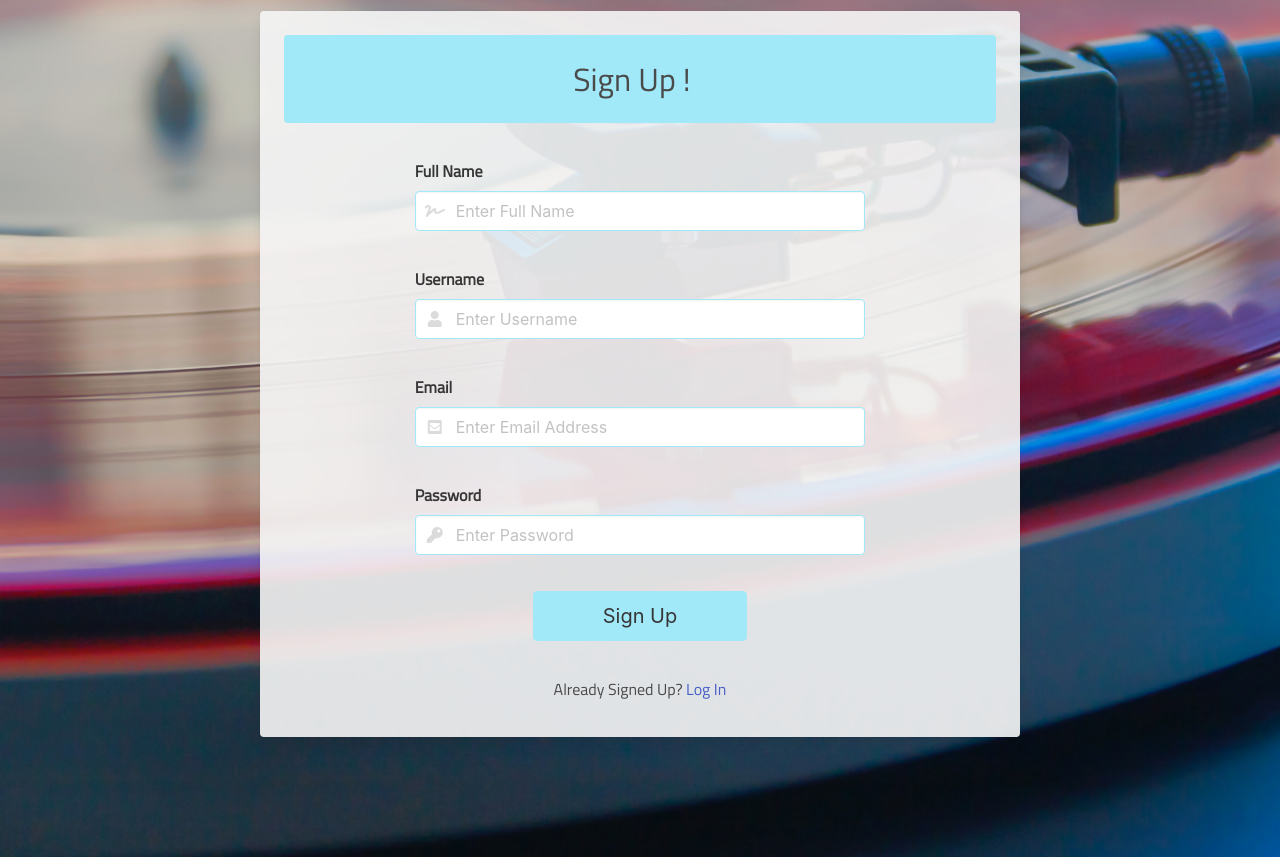
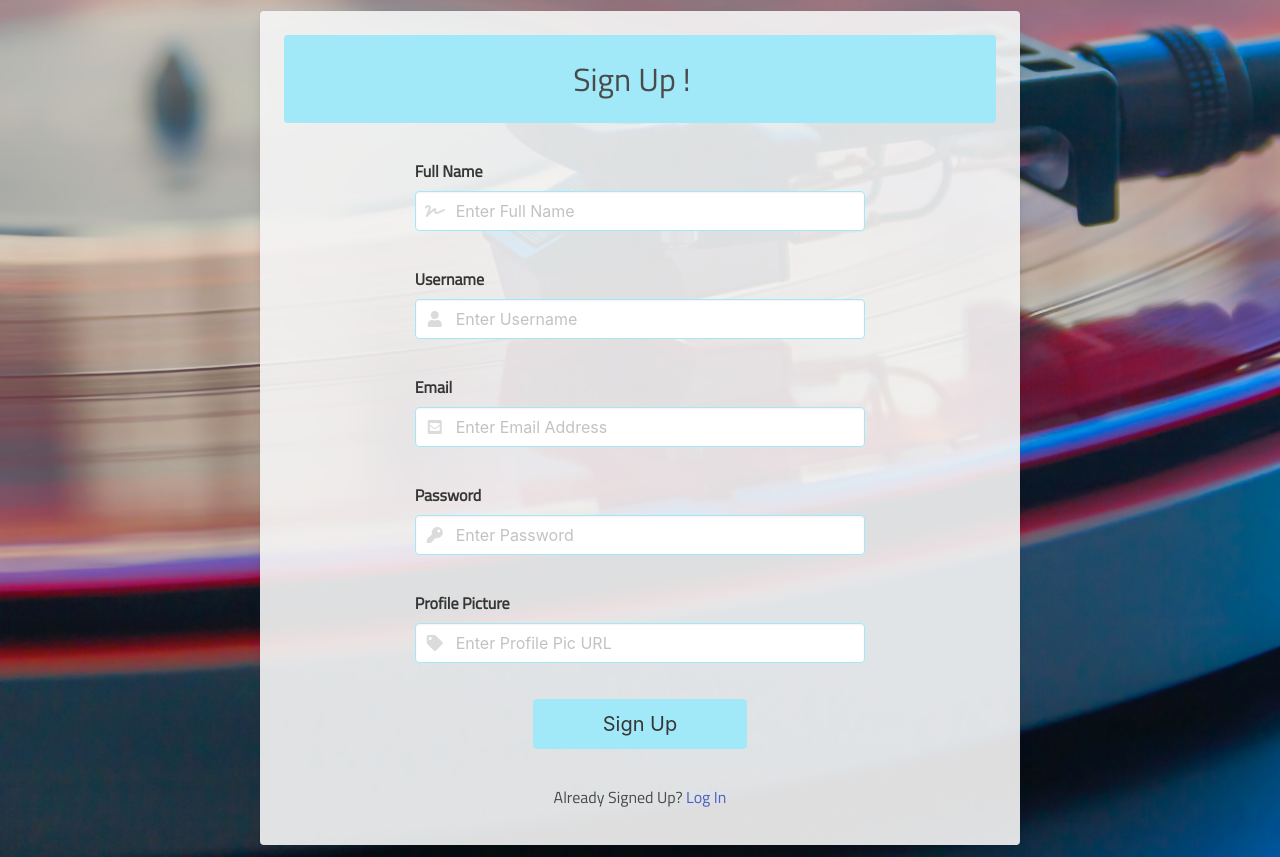
Before and after one commit to RaVeR76/My-Vinyl-Answer, a Flask app: page /signup in a window 1280 px wide. Shown: the part 89-946 px from the top of the page. Run offline with Flask 2, Linux system fonts and the light colour scheme; some libraries are stand-ins or nearby versions.

Commit message:
Add url input on sign up & link to users database for profile display

```diff
--- a/app.py
+++ b/app.py
@@ -45,7 +45,8 @@ def signup():
             "fullname": request.form.get("fullname").lower(),
             "username": request.form.get("username").lower(),
             "email": request.form.get("email").lower(),
-            "password": generate_password_hash(request.form.get("password"))
+            "password": generate_password_hash(request.form.get("password")),
+            "profile_pic": request.form.get("profile_pic").lower()
         }
         mongo.db.users.insert_one(signup)
 
--- a/static/css/style.css
+++ b/static/css/style.css
@@ -171,7 +171,7 @@ select:focus, .sign-bord:hover, .log-bord {
     }
 
     .prof-font {
-        font-size: 1rem;
+        font-size: 0.9rem;
     }
 }
 
--- a/templates/add_vinyl.html
+++ b/templates/add_vinyl.html
@@ -87,8 +87,6 @@
                         </div>
                     </div>
 
-
-
                     <!-- Add The Vinyl Button -->
                     <div class="field column is-4 is-offset-4">
                         <div class="control">
--- a/templates/profile.html
+++ b/templates/profile.html
@@ -16,8 +16,7 @@
                             <div class="column"></div>
                             <div class="column col-pad">
                                 <figure class="image is-256x256">
-                                    <img
-                                        src="https://i.pinimg.com/originals/fe/29/47/fe294762bfc2cf76ea23d7d262f48b00.jpg">
+                                    <img src={{ users.profile_pic }}>
                                 </figure>
                             </div>
                             <div class="column"></div>
--- a/templates/signup.html
+++ b/templates/signup.html
@@ -61,6 +61,21 @@
                             </div>
                         </div>
 
+                        <!-- Profile Image Url -->
+                        <div class="field column is-8 is-offset-2">
+                            <label for="profile_pic" class="label">Profile Picture</label>
+                            <div class="control has-icons-left">
+                                <input id="profile_pic" name="profile_pic"
+                                    class="input validate sign-bord" type="text"
+                                    placeholder="Enter Profile Pic URL" required>
+                                <span class="icon is-small is-left">
+                                    <i class="fas fa-tag"></i>
+                                </span>
+                            </div>
+                        </div>
+
+
+
                         <!-- Sign Up Button -->
                         <div class="field column is-4 is-offset-4">
                             <div class="control">
```
Also changed, not shown: README.md.
